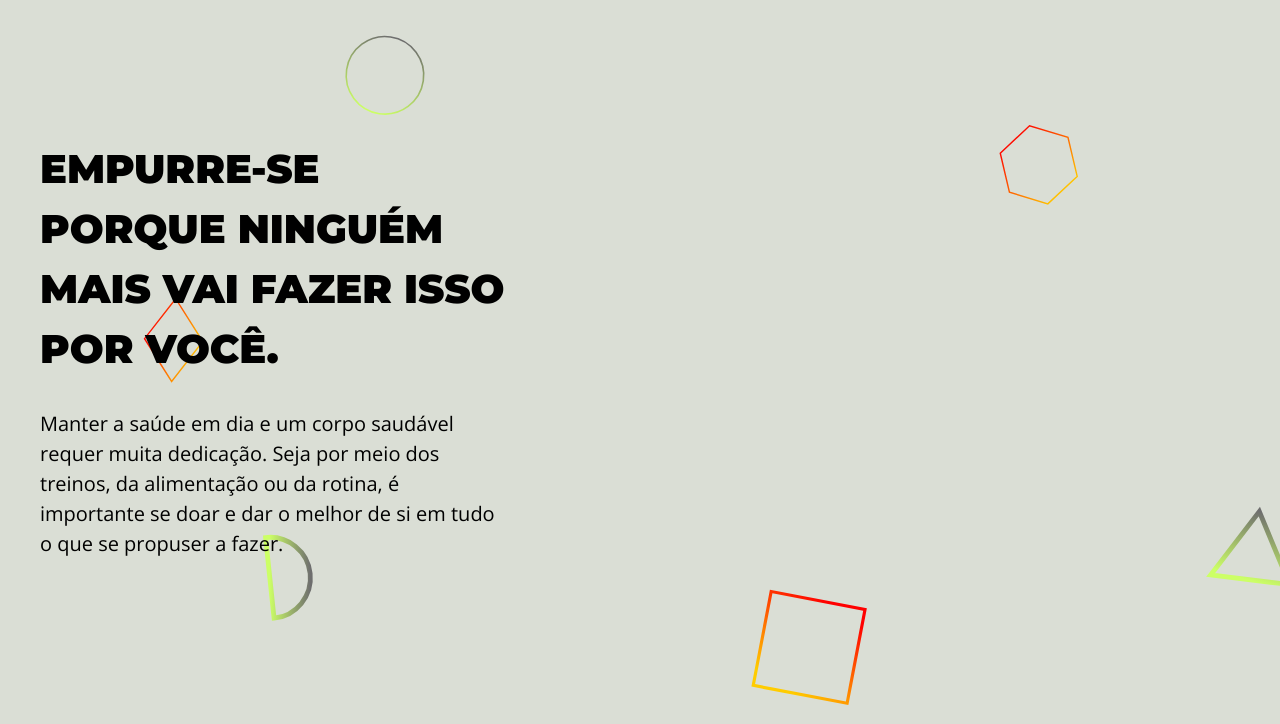
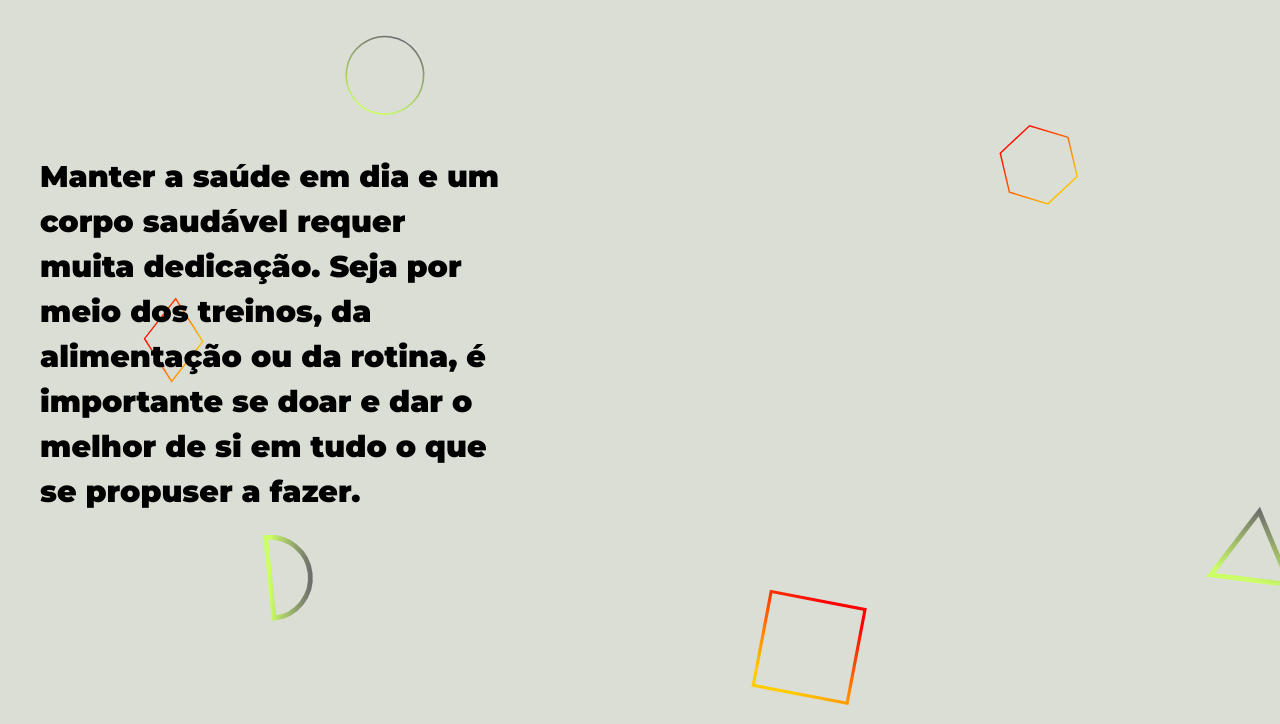
Before and after one commit to Enryk/Pagina-HTML-CSS, a plain HTML site: page pagUm.html in a window 1280 px wide. Shown: the part 76-800 px from the top of the page. Drawn offline with nearby package versions, Linux system fonts and the light colour scheme.

Commit message:
Pagina 1 alterada

```diff
--- a/assets/css/styles.css
+++ b/assets/css/styles.css
@@ -31,9 +31,9 @@ h1 {
     text-transform: uppercase;
 }
 
-h1 {
+h2 {
     font-size: 5.5rem;
-    text-transform: uppercase;
+
 }
 
 .main-bg {
@@ -137,9 +137,8 @@ h1 {
 }
 
 .intro-text-content h2 {
-    font-size: 4rem;
+    font-size: 3rem;
     margin-bottom: 3rem;
-    text-transform: uppercase;
 }
 
 .intro-img img {
--- a/pagUm.html
+++ b/pagUm.html
@@ -32,8 +32,8 @@
     <section id="pagUm" class="intro main-bg section">
         <div class="main-content intro-content">
             <div class="intro-text-content">
-                <h2>Empurre-se porque ninguém mais vai fazer isso por você.</h2>
-                    <p>Manter a saúde em dia e um corpo saudável requer muita dedicação. Seja por meio dos treinos, da alimentação ou da rotina, é importante se doar e dar o melhor de si em tudo o que se propuser a fazer.</p>
+                <h2>Manter a saúde em dia e um corpo saudável requer muita dedicação. Seja por meio dos treinos, da alimentação ou da rotina, é importante se doar e dar o melhor de si em tudo o que se propuser a fazer.</h2>
+                    <p></p>
             </div>
         </div>
     </section>
```
